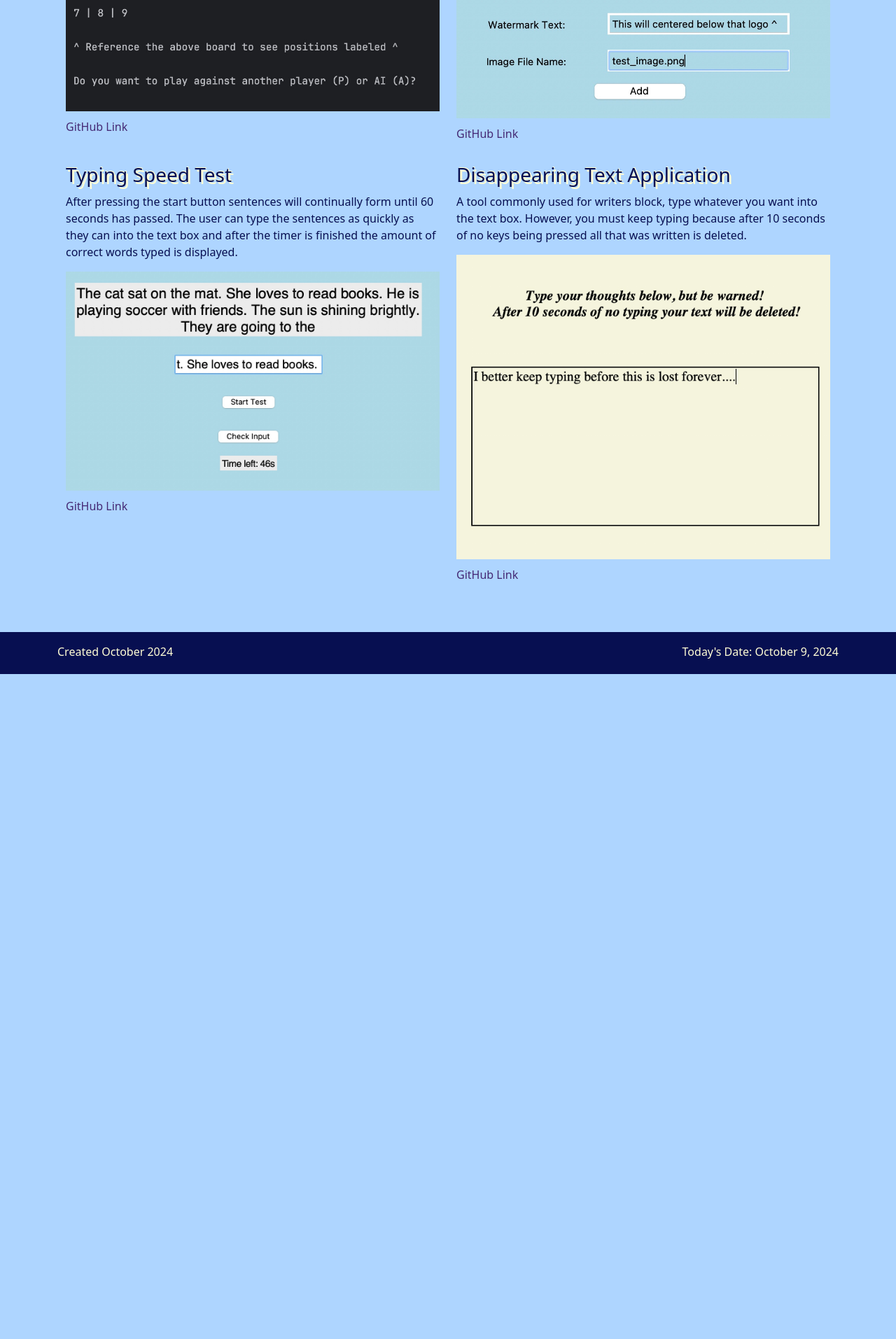
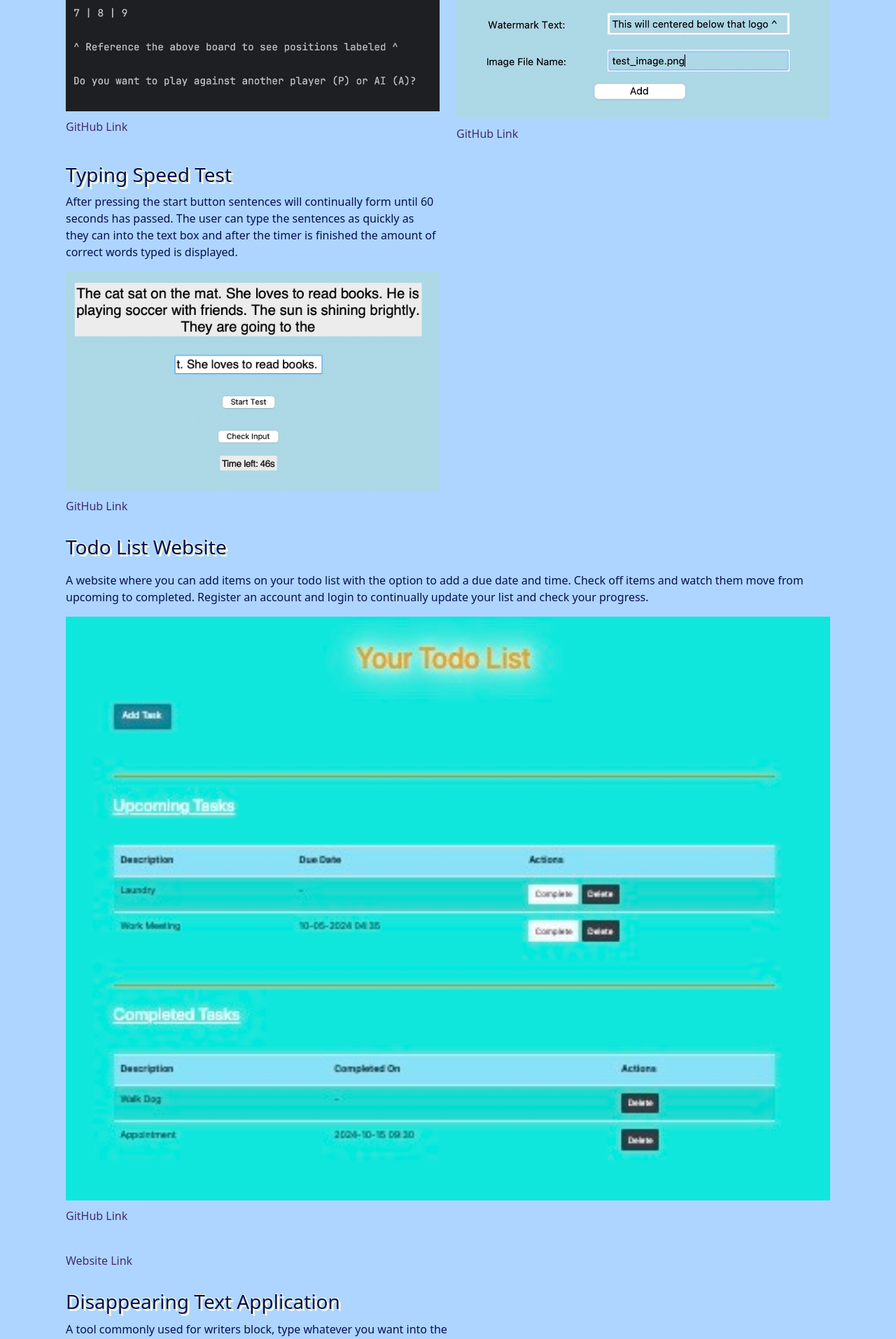
Before and after one commit to ellie-winer/PortfolioWebsite-Portfolio2, a Flask app: page / in a window 1280 px wide. Shown: the part 1445-3358 px from the top of the page at 70% size. Before the commit the page ends 2408 px from the top, so only its background shows below. Run offline with Flask 3, Linux system fonts and the light colour scheme; some libraries are stand-ins or nearby versions.

Commit message:
updating website as i finish more project 8

```diff
--- a/templates/index.html
+++ b/templates/index.html
@@ -44,6 +44,13 @@
             <img src="{{ url_for('static', filename='/assets/project5.jpeg') }}" class="img-fluid">
             <a class="project-link" href="https://github.com/ellie-winer/TypingTest-Portfolio5">GitHub Link</a>
         </div>
+        <div class="col-md-6"></div>
+          <h3 class="main-title">Todo List Website</h3>
+          <p class="subtitle">A website where you can add items on your todo list with the option to add a due date and time. Check off items and watch them move from upcoming to completed. Register an account and login to continually update your list and check your progress. </p>
+          <img src="{{ url_for('static', filename='/assets/project8.jpeg') }}" class="img-fluid">
+          <a class="project-link" href="https://github.com/ellie-winer/TodoList-Portfolio8">GitHub Link</a>
+          <a class="project-link" href="https://elliewinertodolist.onrender.com">Website Link</a>
+        </div>
         <div class="col-md-6">
             <h3 class="main-title">Disappearing Text Application</h3>
             <p class="subtitle">A tool commonly used for writers block, type whatever you want into the text box. However, you must keep typing because after 10 seconds of no keys being pressed all that was written is deleted. </p>
```
Also changed, not shown: static/assets/project8.jpeg (added).
